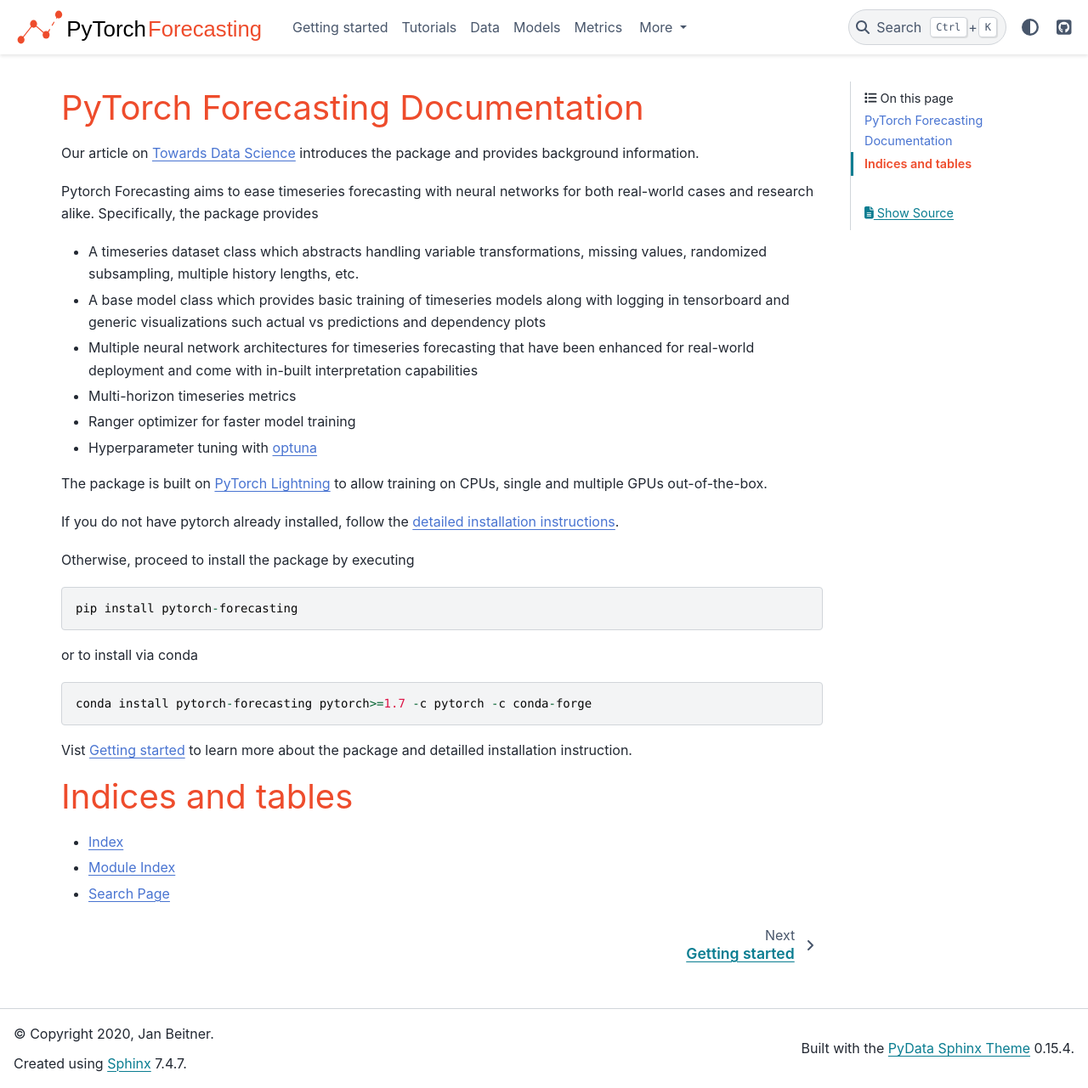
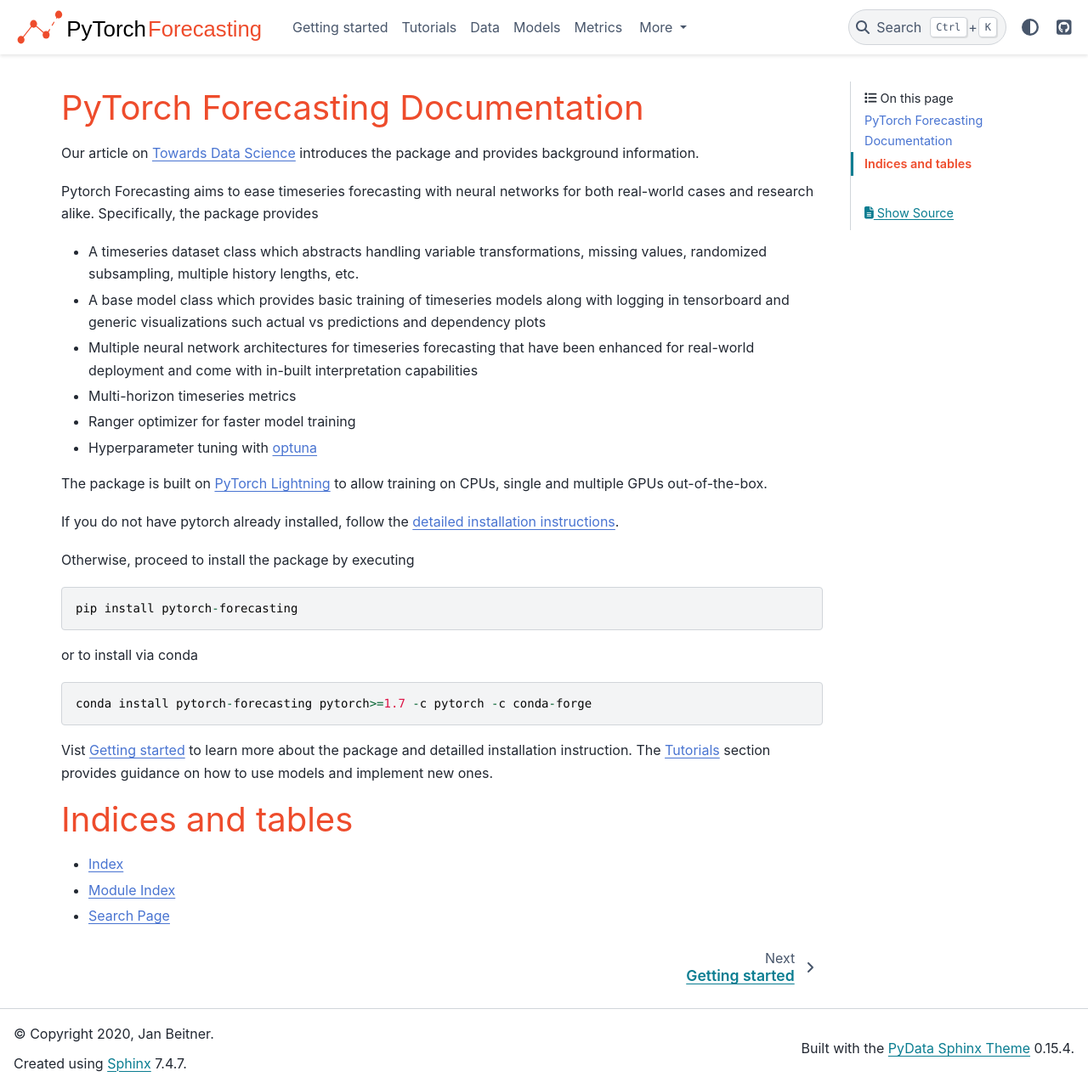
Before and after one commit to sktime/pytorch-forecasting, a Sphinx documentation site: the page built from docs/source/index.rst, in a window 1280 px wide and 1281 px high. Shown: the whole window at 85% size. Built offline with Sphinx 7.4.7 and the PyData theme 0.15.4, drawn with Linux system fonts in a browser that asks for light colours; pages that are not in the unit, such as notebooks, are missing from menus.

Commit message:
Link tutorials in more parts of docs

```diff
--- a/docs/source/getting-started.rst
+++ b/docs/source/getting-started.rst
@@ -51,6 +51,9 @@
    `favourite package <https://pytorch-lightning.readthedocs.io/en/latest/hyperparameters.html#hyperparameter-optimization>`_.
 #. Train the model with the same learning rate schedule on the entire dataset.
 #. Load the model from the model checkpoint and apply it to new data.
+
+
+The :ref:`Tutorials <tutorials>` section provides detailled guidance and examples on how to use models and implement new ones.
 
 
 Example
--- a/docs/source/index.rst
+++ b/docs/source/index.rst
@@ -39,7 +39,8 @@
 
    conda install pytorch-forecasting pytorch>=1.7 -c pytorch -c conda-forge
 
-Vist :ref:`Getting started<getting-started>` to learn more about the package and detailled installation instruction.
+Vist :ref:`Getting started <getting-started>` to learn more about the package and detailled installation instruction.
+The :ref:`Tutorials <tutorials>` section provides guidance on how to use models and implement new ones.
 
 .. toctree::
    :titlesonly:
```
Also changed, not shown: README.md (+3 -0 lines), docs/source/tutorials/building.ipynb.
